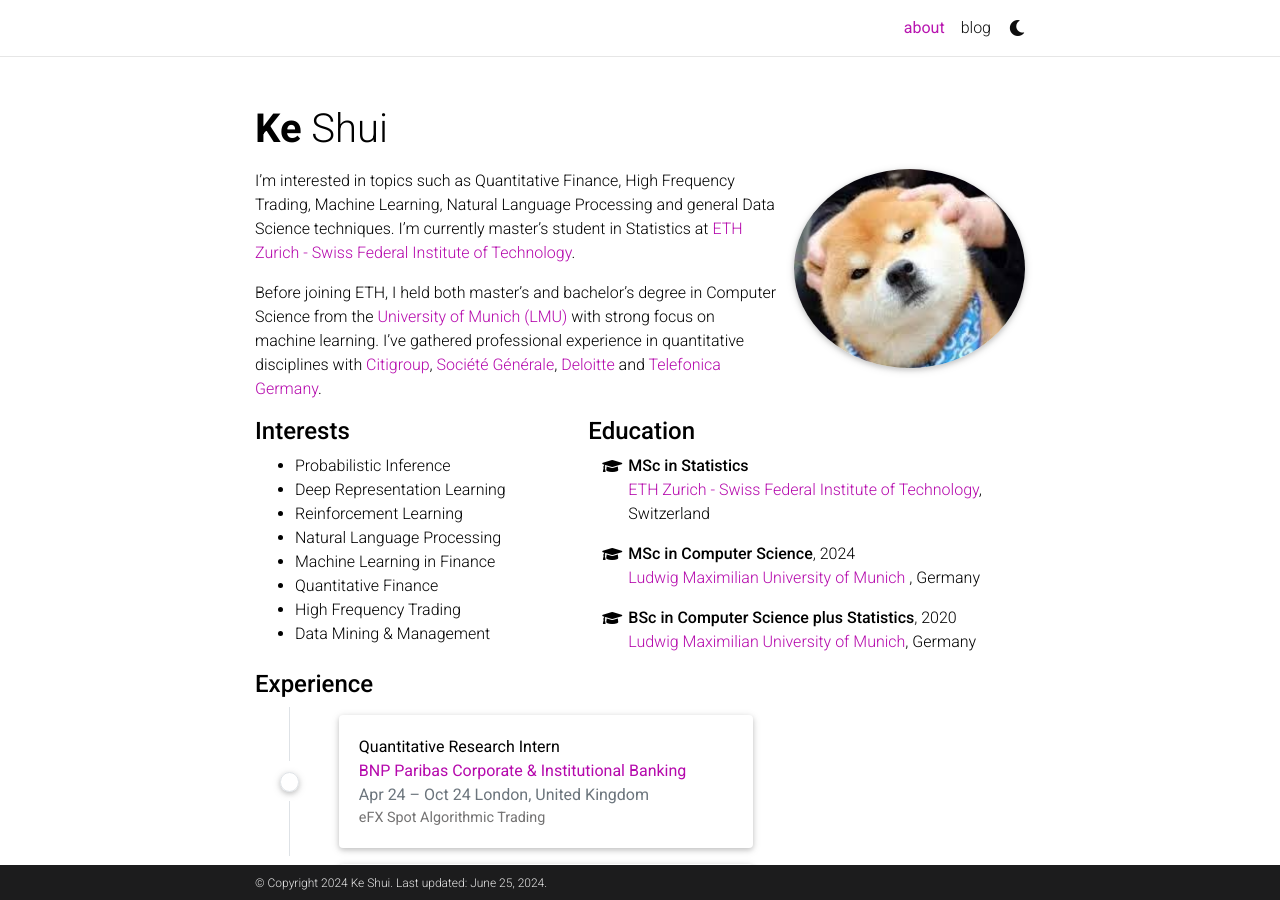
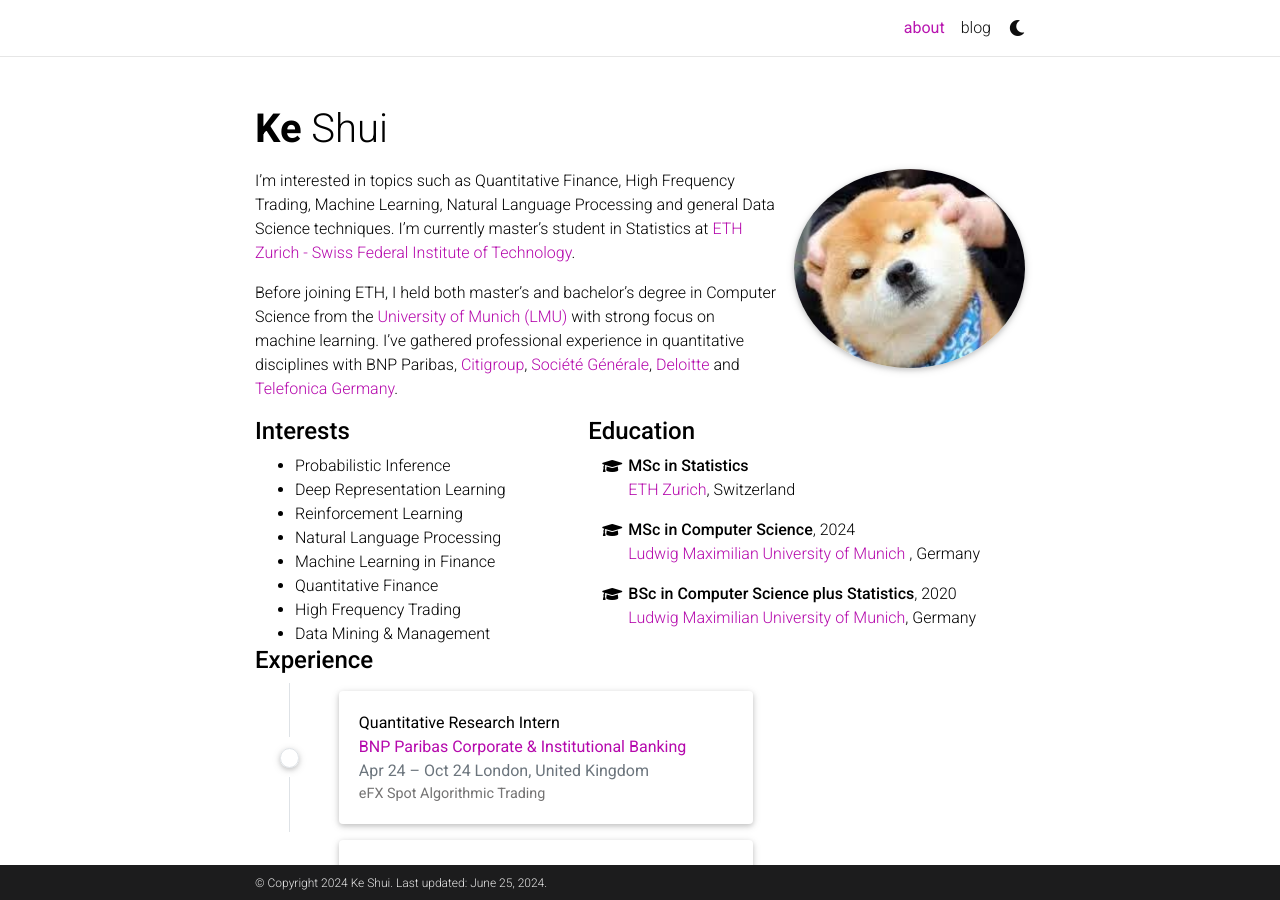
Before and after one commit to KShui/KShui.github.io, a Jekyll site: the page built from _pages/about.md, in a window 1280 px wide and 900 px high. Built offline with Jekyll 4.4.1, drawn with Linux system fonts in a browser that asks for light colours; full-size pictures stand in for the smaller copies a plugin makes; comment, search, counter and statistics services are not loaded; a style sheet for code colours, icons or effects is not loaded.

Commit message:
Update about.md
update information

```diff
--- a/_pages/about.md
+++ b/_pages/about.md
@@ -15,7 +15,7 @@ social: true  # includes social icons at the bottom of the page
 ---
 I'm interested in topics such as Quantitative Finance, High Frequency Trading, Machine Learning, Natural Language Processing and general Data Science techniques. I'm currently master's student in Statistics at [ETH Zurich - Swiss Federal Institute of Technology](https://ethz.ch/en.html).
 
-Before joining ETH, I held both master's and bachelor's degree in Computer Science from the [University of Munich (LMU)](https://www.lmu.de/en/index.html) with strong focus on machine learning. I've gathered professional experience in quantitative disciplines with [Citigroup](https://de.citifirst.com/en-de/), [Société Générale](https://wholesale.banking.societegenerale.com/en/solutions/markets/equities/), [Deloitte](https://www2.deloitte.com/de/de/pages/finance/topics/center-for-process-bionics.html) and [Telefonica Germany](https://www.telefonica.de/home-corporate-en.html).
+Before joining ETH, I held both master's and bachelor's degree in Computer Science from the [University of Munich (LMU)](https://www.lmu.de/en/index.html) with strong focus on machine learning. I've gathered professional experience in quantitative disciplines with BNP Paribas, [Citigroup](https://de.citifirst.com/en-de/), [Société Générale](https://wholesale.banking.societegenerale.com/en/solutions/markets/equities/), [Deloitte](https://www2.deloitte.com/de/de/pages/finance/topics/center-for-process-bionics.html) and [Telefonica Germany](https://www.telefonica.de/home-corporate-en.html).
 
 <div class="row">
   <div class="col-md-5">
@@ -39,7 +39,7 @@ Before joining ETH, I held both master's and bachelor's degree in Computer Scien
             <i class="fa-li fas fa-graduation-cap"></i>
             <div class="description">
               <p class="course"><strong>MSc in Statistics</strong><br>
-                <a href="https://ethz.ch/en.html">ETH Zurich - Swiss Federal Institute of Technology</a>, Switzerland</p>
+                <a href="https://ethz.ch/en.html">ETH Zurich</a>, Switzerland</p>
             </div>
           </li>
           <li>
```
